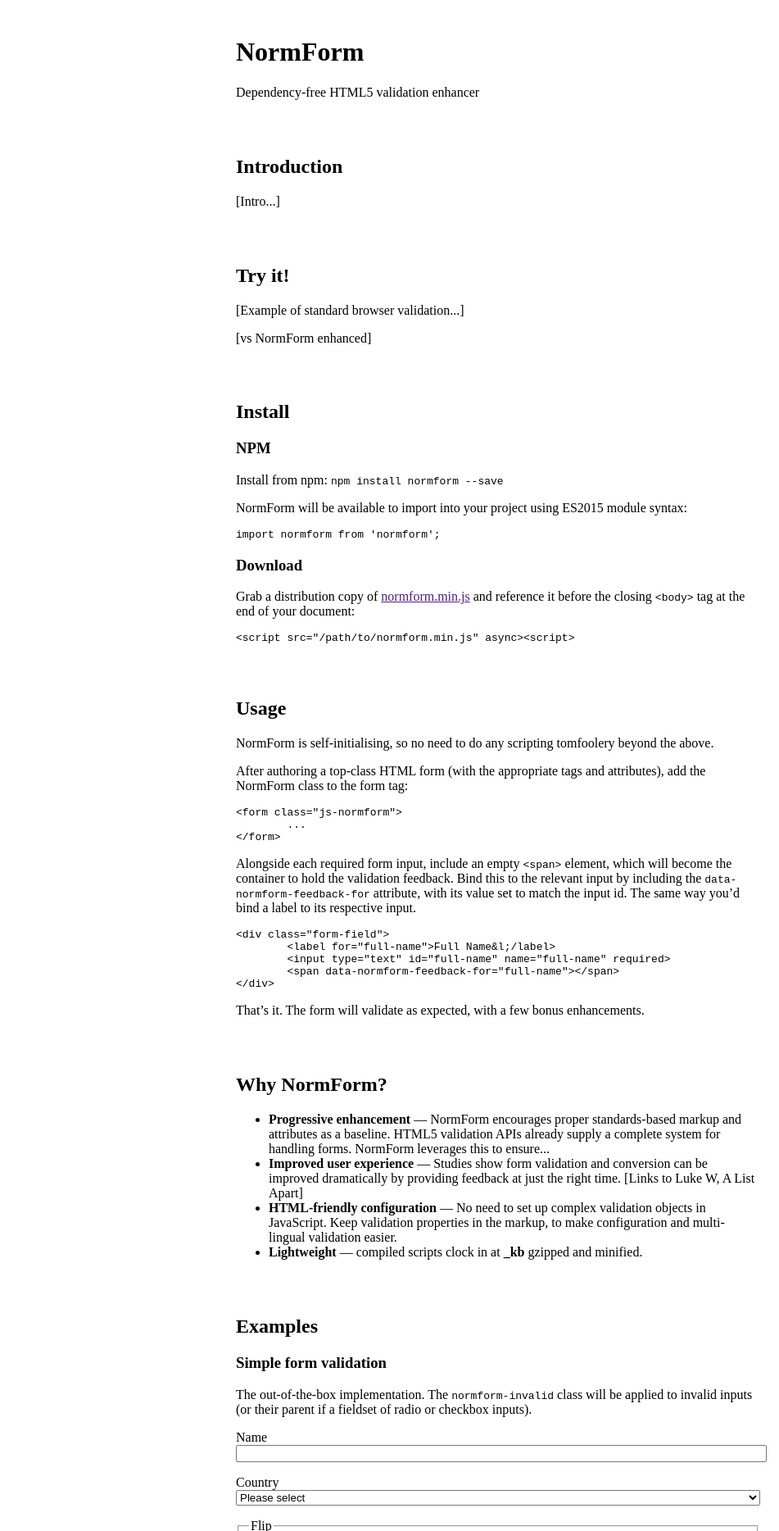
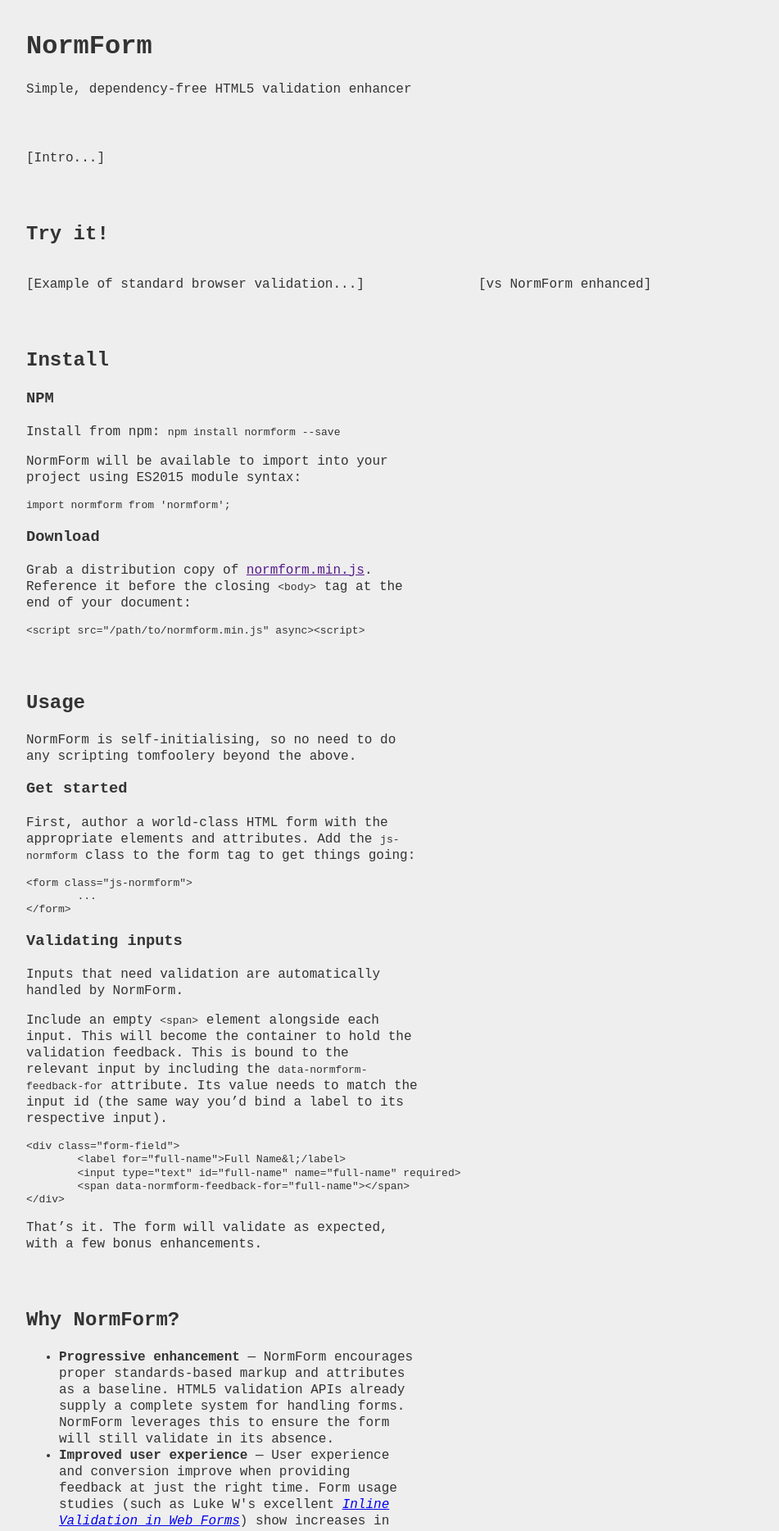
Before and after one commit to adamduncan/normform, a website: page index.html in a window 1280 px wide. Shown: the top 1868 px of the page at 82% size, without its empty margins (32-983 px from the left). Drawn offline with Linux system fonts and the light colour scheme.

Commit message:
Fix submitted props, needsValidating helper, docs copy amends

```diff
--- a/index.html
+++ b/index.html
@@ -3,20 +3,84 @@
 <head prefix="og: http://ogp.me/ns">
 	<meta charset="utf-8">
 	<meta http-equiv="X-UA-Compatible" content="IE=edge">
-	<title>NormForm — Dependency-free HTML5 validation enhancer</title>
+	<title>NormForm — Simple, dependency-free HTML5 validation enhancer</title>
 	<meta name="description" content="">
 	<meta name="viewport" content="width=device-width, initial-scale=1">
 	<style type="text/css">
+		*,
+		*:after,
+		*:before {
+			box-sizing: border-box;
+		}
+
+		html {
+			height: 100%;
+			-webkit-font-smoothing: antialiased;
+			-moz-osx-font-smoothing: grayscale;
+		}
+
+		body {
+			background-color: #eee;
+			color: #333;
+			font-family: Inconsolata, 'Courier New', Courier, monospace;
+			font-size: 100%; /* 16px */
+			height: 100%;
+			line-height: 1.25; /* 20px */
+			margin: 0;
+		}
+
+		::-moz-selection {
+			background-color: rgba(0, 0, 0, 0.15);
+			color: #333;
+			text-shadow: none;
+		}
+		::selection {
+			background-color: rgba(0, 0, 0, 0.15);
+			color: #333;
+			text-shadow: none;
+		}
+
 		.o-wrapper {
-			margin: 0 auto;
-			max-width: 40rem;
-			padding: 0 1rem;
+			margin: 0;
+			max-width: 72rem;
+			padding: 0 5%;
 		}
+
+		@media (min-width: 40em) {
+			.o-grid {
+				font-size: 0;
+				margin-left: -5rem; /* 80px */
+			}
+			.o-grid::after {
+				clear: both;
+				content: '';
+				display: table;
+			}
+
+			.o-grid__col {
+				display: inline-block;
+				font-size: 1rem; /* 16px */
+				padding-left: 5rem; /* 80px */
+				text-align: left;
+				vertical-align: top;
+				width: 100%;
+			}
+
+			.col-desk--1-2 {
+				width: 50%;
+			}
+		}
+
 		.c-header,
 		.c-footer,
 		.o-section {
 			padding: 1rem 0;
 		}
+
+		p, ul {
+			max-width: 30em;
+		}
+
 		.form-field {
 			margin-bottom: 1rem;
 			position: relative;
@@ -29,6 +93,17 @@
 		textarea {
 			display: block;
 			width: 100%;
+		}
+
+		.u-visually-hidden {
+			border: 0;
+			clip: rect(0 0 0 0);
+			height: 1px;
+			margin: -1px;
+			overflow: hidden;
+			padding: 0;
+			position: absolute;
+			width: 1px;
 		}
 
 		/*-------------------------------
@@ -77,7 +152,7 @@
 		<header class="c-header">
 			<div class="o-wrapper">
 				<h1 class="c-header__title">NormForm</h1>
-				<p class="c-header__intro">Dependency-free HTML5 validation enhancer</p>
+				<p class="c-header__intro">Simple, dependency-free HTML5 validation enhancer</p>
 			</div>
 		</header>
 		<main class="o-wrapper">
@@ -103,19 +178,22 @@
 				<p>NormForm will be available to import into your project using ES2015 module syntax:</p>
 				<pre>import normform from 'normform';</pre>
 				<h3>Download</h3>
-				<p>Grab a distribution copy of <a href="">normform.min.js</a> and reference it before the closing <code>&lt;body&gt;</code> tag at the end of your document:</p>
+				<p>Grab a distribution copy of <a href="">normform.min.js</a>. Reference it before the closing <code>&lt;body&gt;</code> tag at the end of your document:</p>
 				<pre>&lt;script src="/path/to/normform.min.js" async&gt;&lt;script&gt;</pre>
 			</section>
 			<section class="o-section" id="usage">
 				<h2>Usage</h2>
 				<p>NormForm is self-initialising, so no need to do any scripting tomfoolery beyond the above.</p>
-				<p>After authoring a top-class HTML form (with the appropriate tags and attributes), add the NormForm class to the form tag:</p>
+				<h3>Get started</h3>
+				<p>First, author a world-class HTML form with the appropriate elements and attributes. Add the <code>js-normform</code> class to the form tag to get things going:</p>
 <pre>
 &lt;form class="js-normform"&gt;
 	...
 &lt;/form&gt;
 </pre>
-				<p>Alongside each required form input, include an empty <code>&lt;span&gt;</code> element, which will become the container to hold the validation feedback. Bind this to the relevant input by including the <code>data-normform-feedback-for</code> attribute, with its value set to match the input id. The same way you&rsquo;d bind a label to its respective input.</p>
+				<h3>Validating inputs</h3>
+				<p>Inputs that need validation are automatically handled by NormForm.</p>
+				<p>Include an empty <code>&lt;span&gt;</code> element alongside each input. This will become the container to hold the validation feedback. This is bound to the relevant input by including the <code>data-normform-feedback-for</code> attribute. Its value needs to match the input id (the same way you&rsquo;d bind a label to its respective input).</p>
 <pre>
 &lt;div class="form-field"&gt;
 	&lt;label for="full-name"&gt;Full Name&l;/label&gt;
@@ -128,10 +206,10 @@
 			<section class="o-section" id="why">
 				<h2>Why NormForm?</h2>
 				<ul>
-					<li><strong>Progressive enhancement</strong> &mdash; NormForm encourages proper standards-based markup and attributes as a baseline. HTML5 validation APIs already supply a complete system for handling forms. NormForm leverages this to ensure...</li>
-					<li><strong>Improved user experience</strong> &mdash; Studies show form validation and conversion can be improved dramatically by providing feedback at just the right time. [Links to Luke W, A List Apart]</li>
-					<li><strong>HTML-friendly configuration</strong> &mdash; No need to set up complex validation objects in JavaScript. Keep validation properties in the markup, to make configuration and multi-lingual validation easier.</li>
-					<li><strong>Lightweight</strong> &mdash; compiled scripts clock in at <strong>_kb</strong> gzipped and minified.</li>
+					<li><strong>Progressive enhancement</strong> &mdash; NormForm encourages proper standards-based markup and attributes as a baseline. HTML5 validation APIs already supply a complete system for handling forms. NormForm leverages this to ensure the form will still validate in its absence.</li>
+					<li><strong>Improved user experience</strong> &mdash; User experience and conversion improve when providing feedback at just the right time. Form usage studies (such as Luke W's excellent <em><a href="#">Inline Validation in Web Forms</a></em>) show increases in success and satisfaction when using this approach.</li>
+					<li><strong>HTML-friendly configuration</strong> &mdash; No need to set up complex validation objects in your JavaScript. Keep validation properties in the markup, to make configuration and multi-lingual validation easier.</li>
+					<li><strong>Lightweight</strong> &mdash; compiled scripts clock in at <strong>1kb</strong> minified and gzipped.</li>
 				</ul>
 			</section>
 			<section class="o-section" id="examples">
@@ -139,7 +217,7 @@
 				<h3>Simple form validation</h3>
 				<div class="o-grid">
 					<div class="o-grid__col col-desk--1-2">
-						<p>The out-of-the-box implementation. The <code>normform-invalid</code> class will be applied to invalid inputs (or their parent if a fieldset of radio or checkbox inputs).</p>
+						<p>Out-of-the-box, validate as you go implementation. The <code>normform-invalid</code> class is added to invalid inputs (or their parent if a fieldset of radio or checkbox inputs).</p>
 					</div>
 					<div class="o-grid__col col-desk--1-2">
 						<form class="js-normform" action="" method="POST">
@@ -196,7 +274,7 @@
 				<h3>HTML5 input types</h3>
 				<div class="o-grid">
 					<div class="o-grid__col col-desk--1-2">
-						<p>Backed up with native input type validation.</p>
+						<p>HTML5 introduced purpose-built input types like url, date and tel. Use them! NormForm backs up native input type validation.</p>
 					</div>
 					<div class="o-grid__col col-desk--1-2">
 					</div>
@@ -222,7 +300,7 @@
 				<div class="valid-guys">
 					<div class="o-grid ">
 						<div class="o-grid__col col-desk--1-2">
-							<p>Fields that can be marked as valid will have the <code>normform-valid</code> classname applied, if positive feedback styles are required.</p>
+							<p>When a field becomes valid, it will have the <code>normform-valid</code> classname applied. Handy for positive feedback styles.</p>
 						</div>
 						<div class="o-grid__col col-desk--1-2">
 							<form class="js-normform" action="" method="POST">
@@ -266,7 +344,7 @@
 				<h3>Error summary</h3>
 				<div class="o-grid">
 					<div class="o-grid__col col-desk--1-2">
-						<p>Create a validation summary by adding a <code>data-normform-summary</code> attribute to the form element. Set its value to a message you&rsquo;d like to display before the error list.</p>
+						<p>Create a validation summary by adding a <code>data-normform-summary</code> attribute to the form element. Set its value to the message you&rsquo;d like to display before the error list.</p>
 					</div>
 					<div class="o-grid__col col-desk--1-2">
 					</div>
@@ -274,7 +352,7 @@
 				<h3>Validate on submit</h3>
 				<div class="o-grid">
 					<div class="o-grid__col col-desk--1-2">
-						<p>Delay validation of form inputs until submit button is clicked by adding <code>data-normform-async="false"</code> to the form element. This is a browser&rsquo;s default behaviour.</p>
+						<p>Delay validation by adding <code>data-normform-async="false"</code> to the form element. Validating on submit is the browser&rsquo;s default behaviour, but it lacks real-time feedback.</p>
 					</div>
 					<div class="o-grid__col col-desk--1-2">
 						<form class="js-normform" action="" method="POST" data-normform-async="false">
@@ -297,7 +375,7 @@
 						</form>
 					</div>
 				</div>
-				<div style="opacity: 0.3">
+				<!--<div style="opacity: 0.3">
 					<h3>Extending: Matching multiple inputs (coming soon)</h3>
 					<div class="o-grid">
 						<div class="o-grid__col col-desk--1-2">
@@ -306,11 +384,11 @@
 						<div class="o-grid__col col-desk--1-2">
 						</div>
 					</div>
-				</div>
+				</div>-->
 			</section>
 			<section class="o-section" id="browser-support">
 				<h2>Browser support</h2>
-				<p>NormForm is built on top of sensible, modern JavaScript APIs.</p>
+				<p>NormForm uses sensible, modern JavaScript APIs.</p>
 				<p>NodeList and ES5 Array methods (querySelectorAll, map, filter) help with handling collections. The Constraint Validation API is the real hero here, which recieves support from:</p>
 				<ul>
 					<li>Chrome 10+</li>
@@ -322,7 +400,7 @@
 					<li>Android Browser 4+</li>
 					<li>iOS Safari 4.1+</li>
 				</ul>
-				<p>If you&rsquo;re looking to support older browsers, the best option would be to polyfill these bits with <a href="">H5F</a>. This example of <a href="">how to include legacy support for NormForm</a> will get you up and running.</p>
+				<p>Looking to support older browsers? The best option would be to polyfill bits with <a href="">es5-shim</a> and <a href="">H5F</a>. This example of <a href="">how to include legacy support for NormForm</a> will get you up and running.</p>
 			</section>
 		</main>
 		<footer class="c-footer">
```
Also changed, not shown: src/normform.js (+7 -4 lines), README.md.
